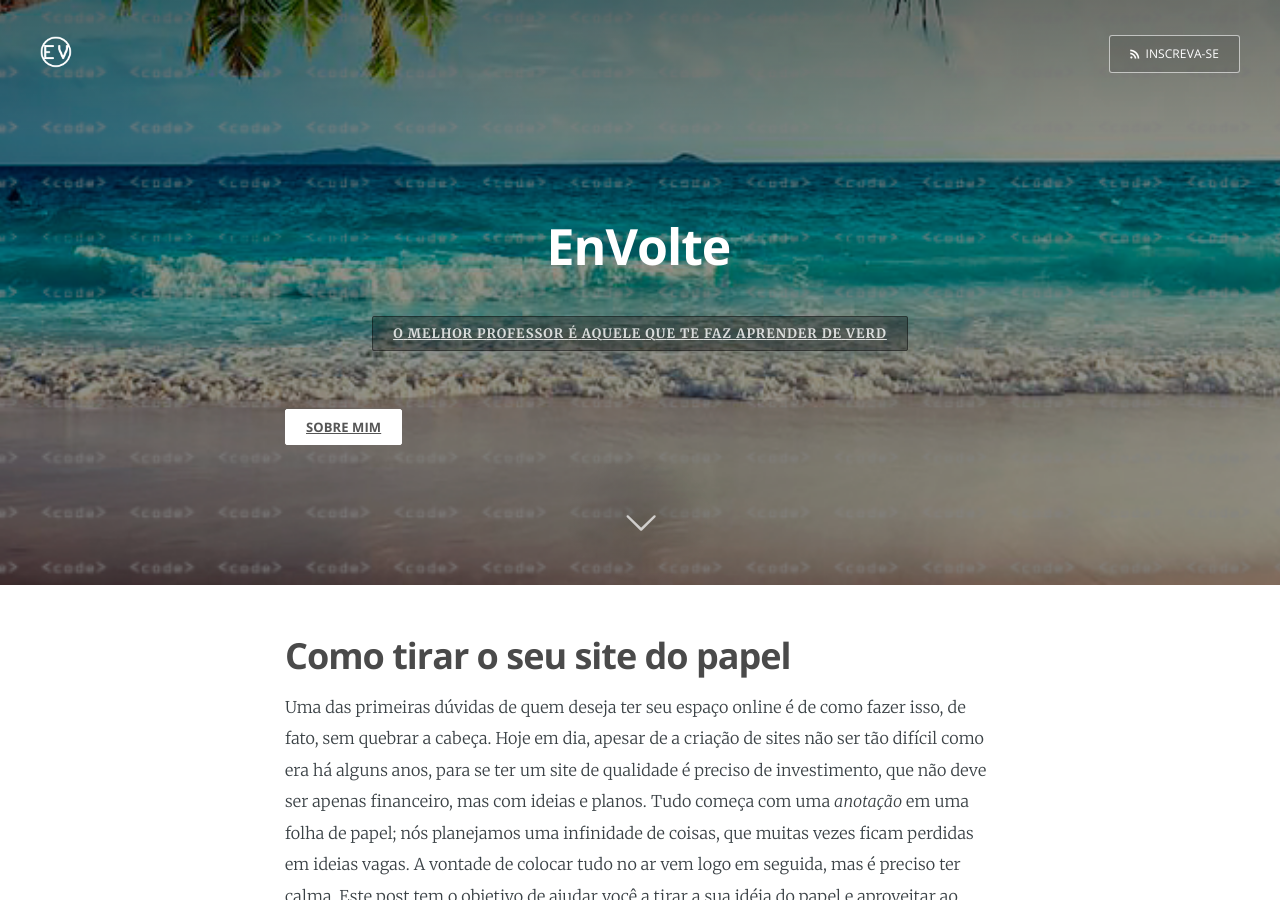
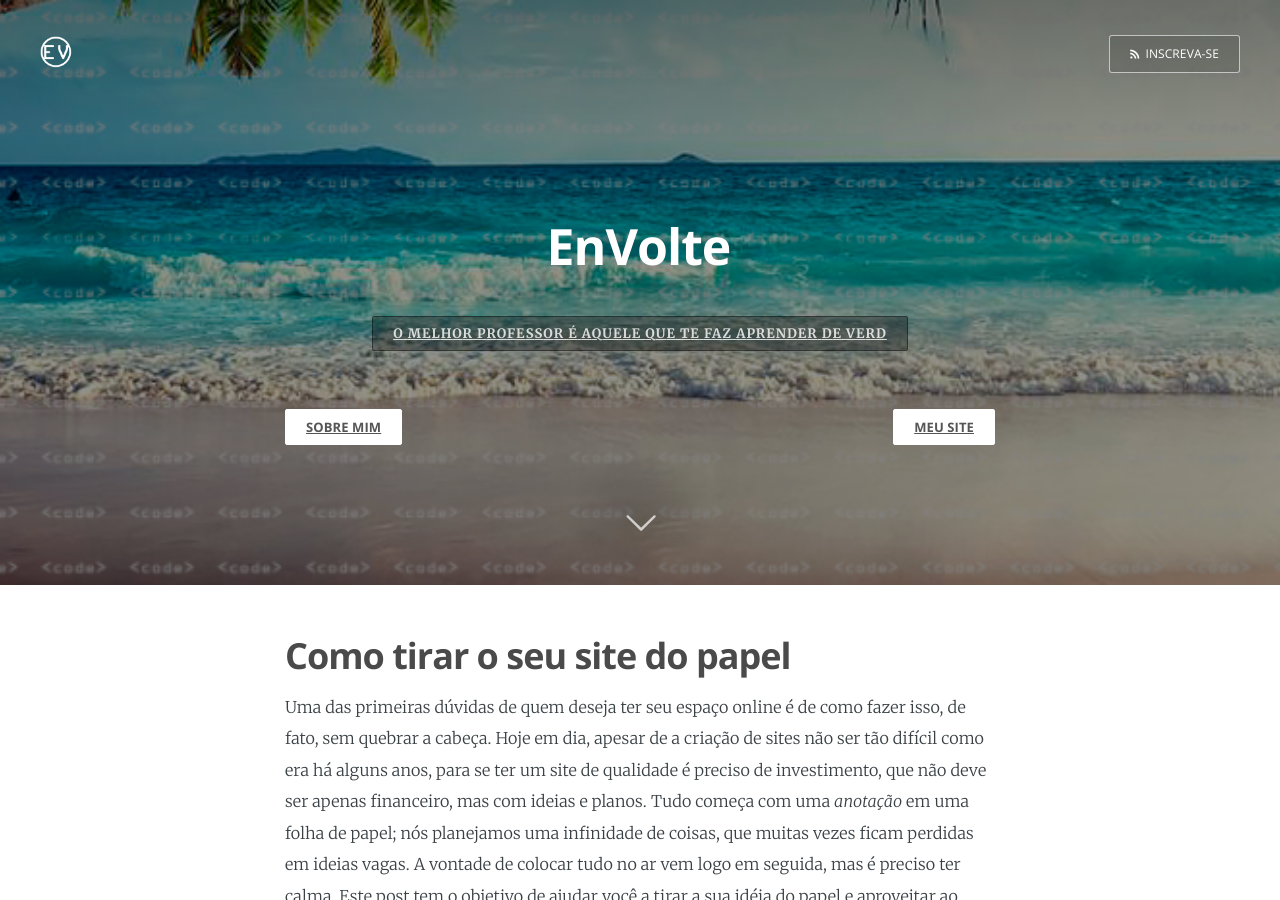
Before and after one commit to EnVolte/envolte.github.io, a Jekyll site: the page built from index.html, in a window 1280 px wide and 900 px high. Built offline with Jekyll 4.4.1, drawn with Linux system fonts in a browser that asks for light colours; the list of posts is cut into pages by our own code.

Commit message:
Update index.html

```diff
--- a/index.html
+++ b/index.html
@@ -27,6 +27,8 @@ about: 'about.html'
                 {% if page.about %}
                 <div>
             <a style='z-index: 999; left: 0; position: absolute; overflow: hidden; background: #fff; color: #555; font-weight: bold; padding: 2px 20px; font-family: Open Sans; font-size: 1.3rem;' href='{{ site.baseurl }}{{ page.about }}'>Sobre mim</a>
+
+            <a style='z-index: 999; right: 0; position: absolute; overflow: hidden; background: #fff; color: #555; font-weight: bold; padding: 2px 20px; font-family: Open Sans; font-size: 1.3rem;' href='/'>Meu site</a>
                 </div> {% endif %}
             </h2>
 
```
